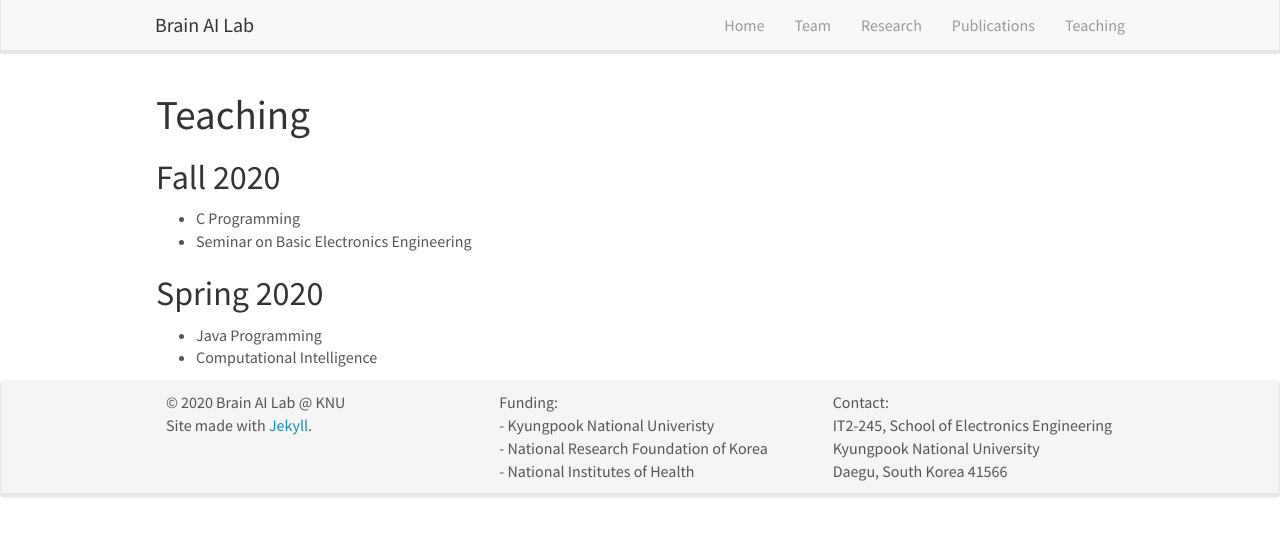
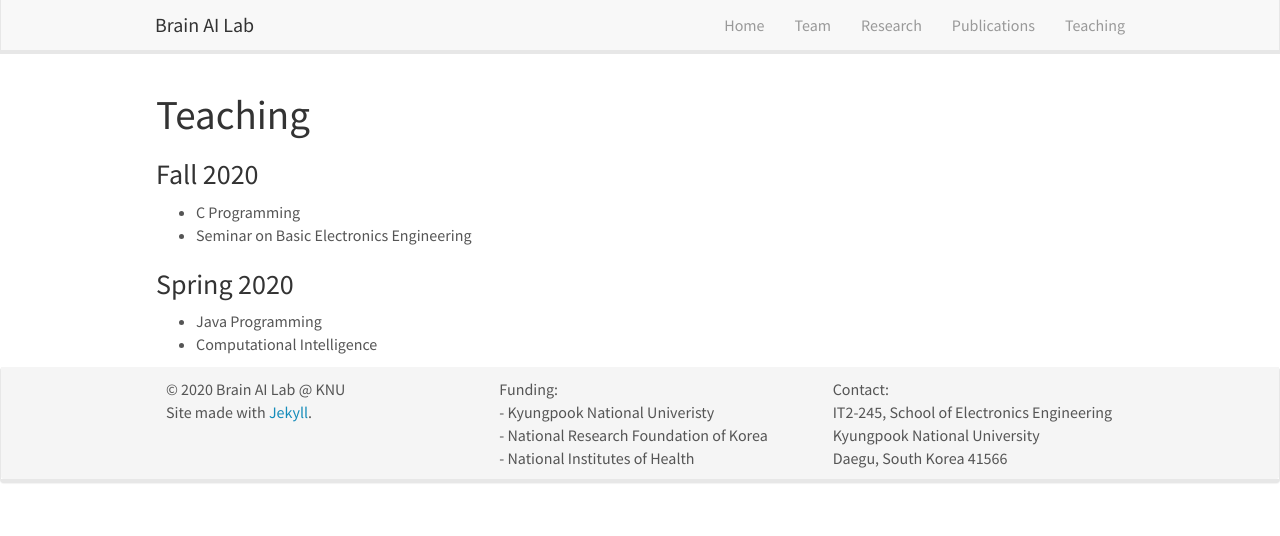
Before and after one commit to KNU-BrainAI/knu-brainai.github.io, a Jekyll site: the page built from _pages/teaching.md, in a window 1280 px wide. Shown: the top 536 px of the page. Built offline with Jekyll 4.4.1, drawn with Linux system fonts in a browser that asks for light colours; nearby versions of some CDN libraries.

```diff
--- a/_pages/teaching.md
+++ b/_pages/teaching.md
@@ -9,10 +9,10 @@ permalink: /teaching/
 
 # Teaching
 
-## Fall 2020
+### Fall 2020
 - C Programming <br />
 - Seminar on Basic Electronics Engineering
 
-## Spring 2020
+### Spring 2020
 - Java Programming <br />
 - Computational Intelligence
```
